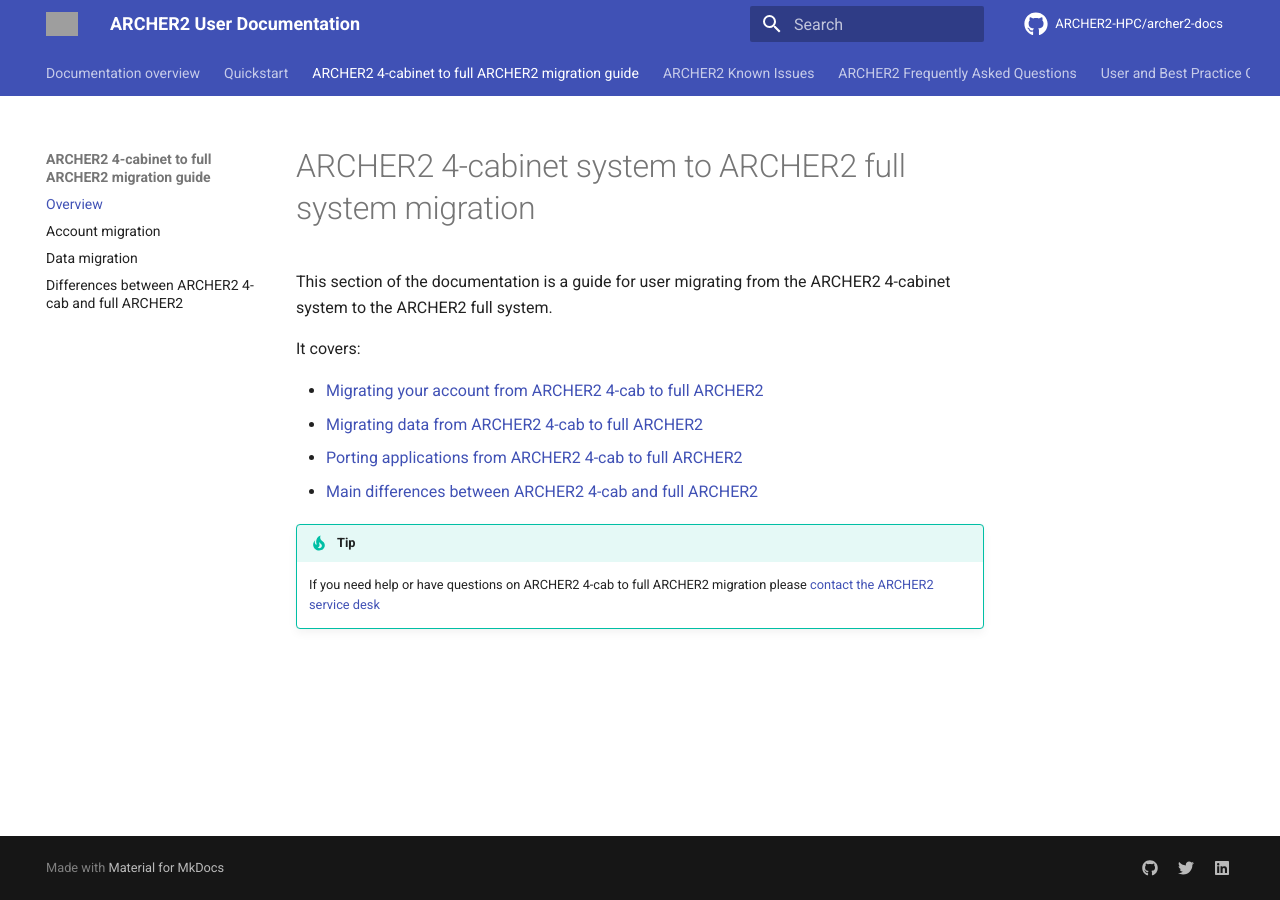
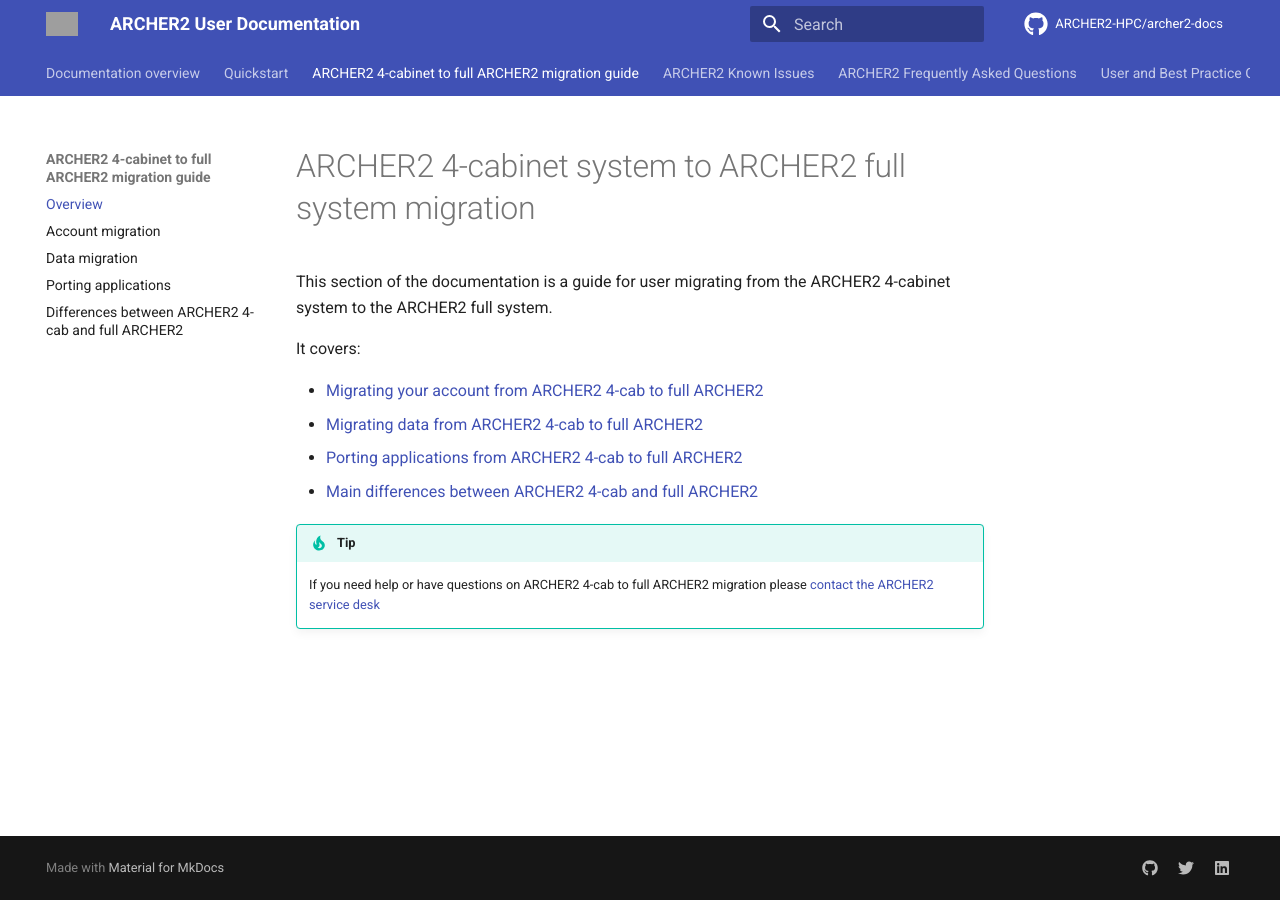
Before and after one commit to ARCHER2-HPC/archer2-docs, an MkDocs documentation site: the page built from docs/archer2-migration/index.md, in a window 1280 px wide. Built offline with MkDocs 1.6.1 and Material for MkDocs 9.7.7, drawn with Linux system fonts in a browser that asks for light colours; comment, search, counter and statistics services are not loaded; grey boxes are pictures that could not be loaded.

Commit message:
Adds link to porting section

```diff
--- a/mkdocs.yml
+++ b/mkdocs.yml
@@ -45,6 +45,7 @@
     - "Overview": archer2-migration/index.md
     - "Account migration": archer2-migration/account-migration.md
     - "Data migration": archer2-migration/data-migration.md
+    - "Porting applications": archer2-migration/porting.md
     - "Differences between ARCHER2 4-cab and full ARCHER2": archer2-migration/archer2-differences.md
   - "ARCHER2 Known Issues": known-issues/index.md
   - "ARCHER2 Frequently Asked Questions": faq/index.md
```
